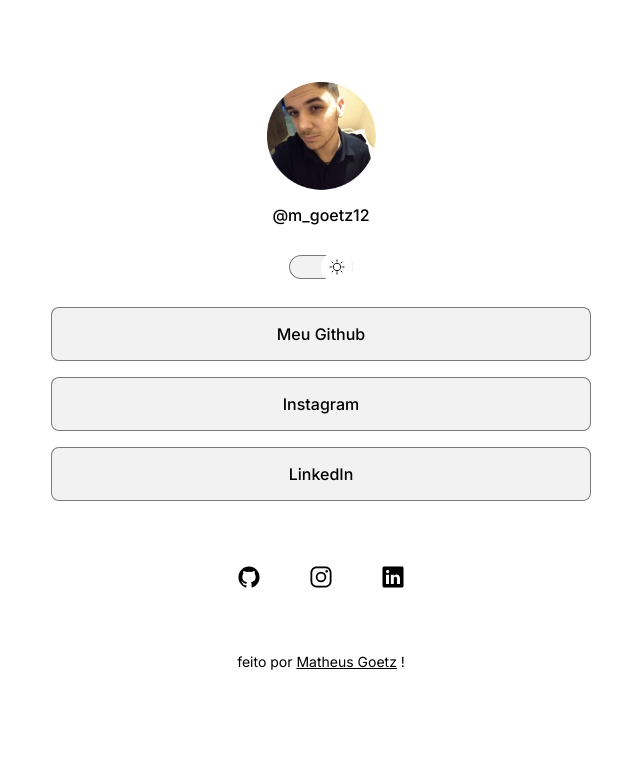
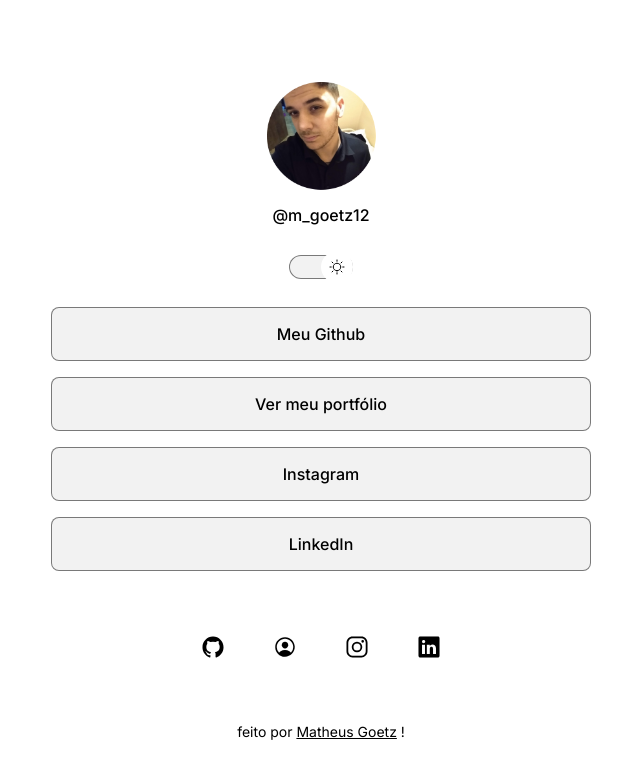
Before and after one commit to MatheusGoetz/DevLinks_Matheus, a plain HTML site: page index.html in a window 1280 px wide. Shown: the whole page, without its empty margins (319-959 px from the left). Drawn offline with nearby package versions, Linux system fonts and the light colour scheme.

Commit message:
added portfolio

```diff
--- a/index.html
+++ b/index.html
@@ -29,11 +29,9 @@
             <li>
                 <a href="https://github.com/MatheusGoetz" target="_blank">Meu Github</a>
             </li>
-            <!--
-                --ADICIONAR PORTIFÓLIO FUTURAMENTE--
                 <li>
-                <a href="#">Ver meu portfólio</a>
-            </li>-->
+                <a href="https://matheusgoetz-portifolio.netlify.app/" target="_blank">Ver meu portfólio</a>
+            </li>
             <li>
                 <a href="https://www.instagram.com/m_goetz12/" target="_blank">Instagram</a>
             </li>
@@ -45,11 +43,9 @@
             <a href="https://github.com/MatheusGoetz" target="_blank">
                 <ion-icon name="logo-github"></ion-icon>
             </a>
-            <!--
-                --PORTIFÓLIO--
-                <a href="#">
+                <a href="https://matheusgoetz-portifolio.netlify.app/">
                 <ion-icon name="person-circle-outline"></ion-icon>
-            </a>-->
+            </a>
             <a href="https://www.instagram.com/m_goetz12/" target="_blank">
                 <ion-icon name="logo-instagram"></ion-icon>
             </a>
```
